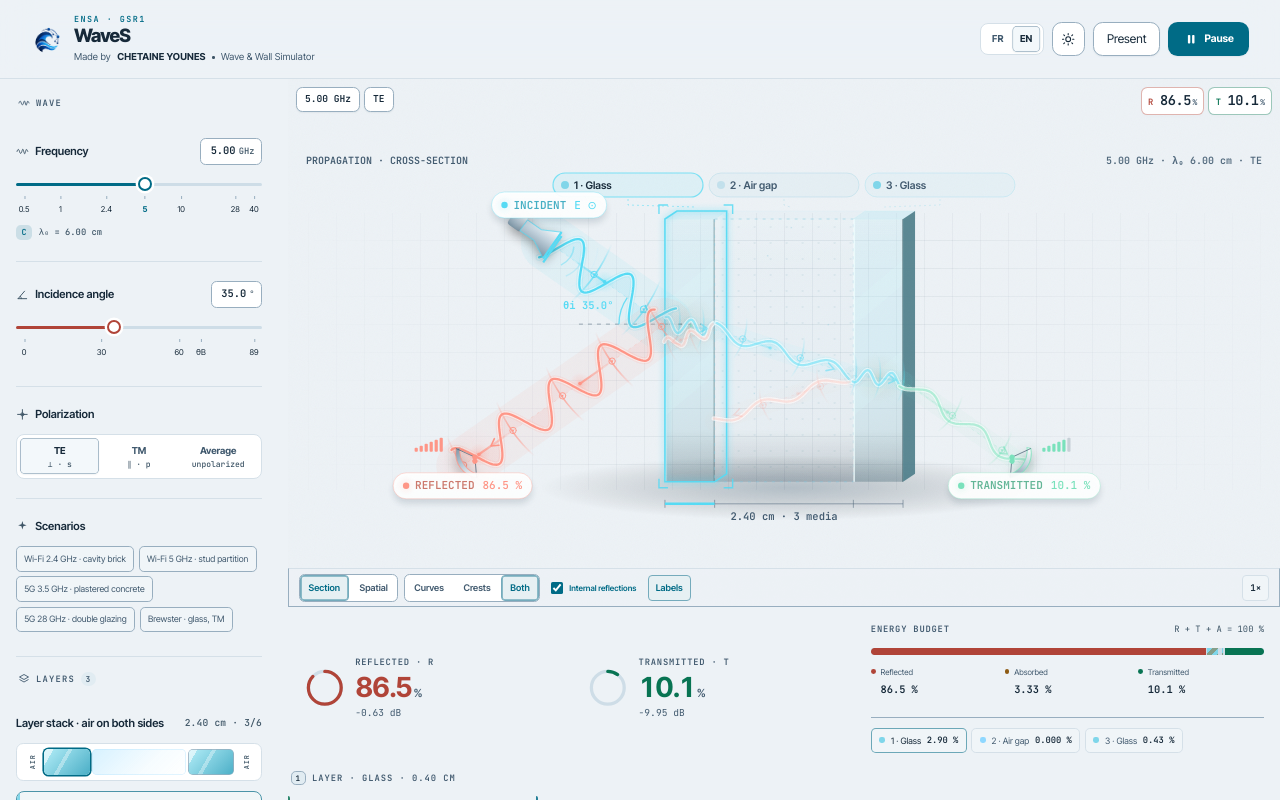
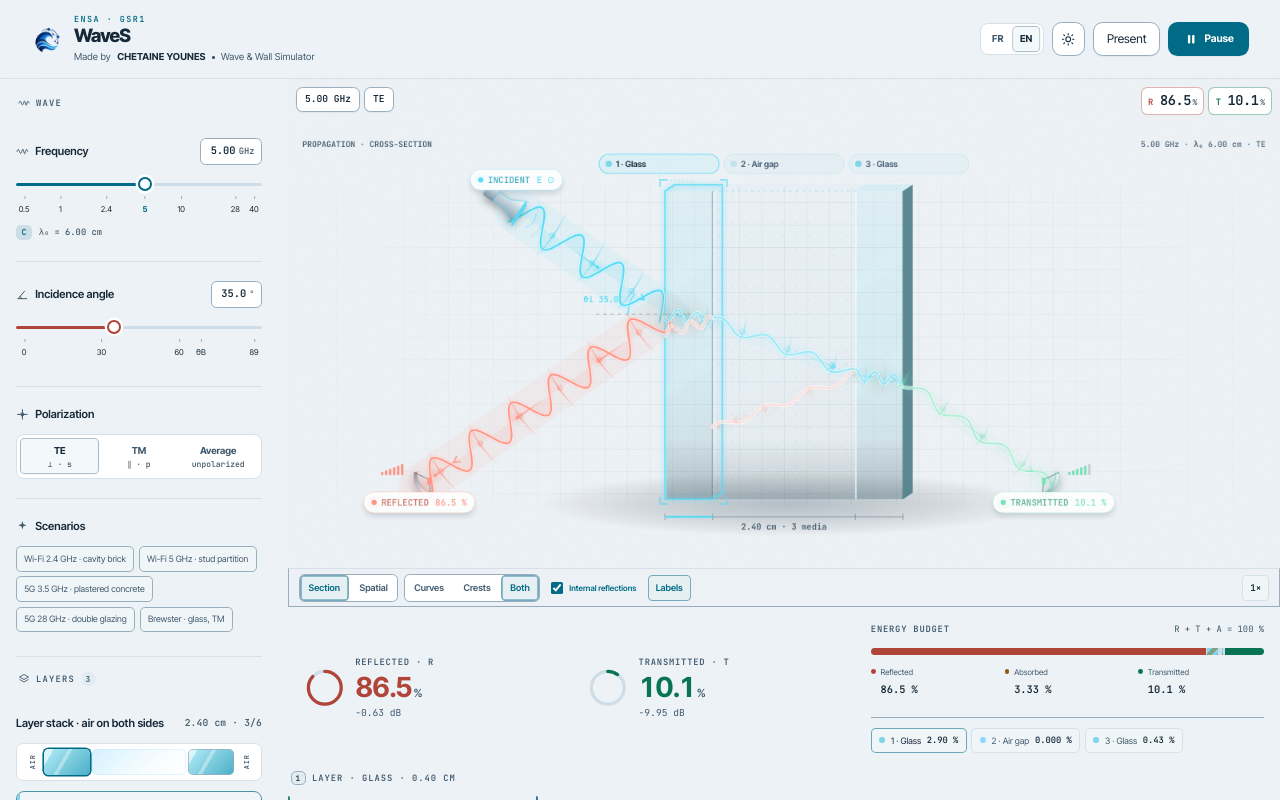
Before and after one commit to FYI88/WAVES, a React (Vite) app: page / in a window 1280 px wide. Built offline with nearby package versions, Linux system fonts and the light colour scheme.

Commit message:
Canvas: size drawings in layout px (rect ÷ page zoom) so desktop zoom is a uniform optical shrink; scale pointer math likewise

```diff
--- a/src/App.tsx
+++ b/src/App.tsx
@@ -751,6 +751,12 @@ interface CanvasSize {
   dpr: number;
 }
 
+function cssZoom(): number {
+  if (typeof document === "undefined") return 1;
+  const z = parseFloat(getComputedStyle(document.body).zoom || "1");
+  return z > 0 && Number.isFinite(z) ? z : 1;
+}
+
 function useCanvasSize(ref: RefObject<HTMLCanvasElement | null>): CanvasSize {
   const [size, setSize] = useState<CanvasSize>({ w: 0, h: 0, dpr: 1 });
   useEffect(() => {
@@ -759,10 +765,17 @@ function useCanvasSize(ref: RefObject<HTMLCanvasElement | null>): CanvasSize {
     const update = () => {
       const r = el.getBoundingClientRect();
       const dpr = Math.min(window.devicePixelRatio || 1, 2);
+      // getBoundingClientRect is already shrunk by page zoom: size the drawing
+      // in layout px so zoom is a uniform optical shrink. The renderers (their
+      // `compact` branches and absolute-px constants like lambdaPx) then behave
+      // exactly as at zoom 1.
+      const z = cssZoom();
+      const w = r.width / z;
+      const h = r.height / z;
       setSize((prev) =>
-        prev.w === r.width && prev.h === r.height && prev.dpr === dpr
+        prev.w === w && prev.h === h && prev.dpr === dpr
           ? prev
-          : { w: r.width, h: r.height, dpr },
+          : { w, h, dpr },
       );
     };
     update();
@@ -1081,7 +1094,8 @@ function RayScene(props: {
 
   const hit = (event: ReactPointerEvent<HTMLCanvasElement>) => {
     const bounds = event.currentTarget.getBoundingClientRect();
-    const point = { x: event.clientX - bounds.left, y: event.clientY - bounds.top };
+    const z = cssZoom();
+    const point = { x: (event.clientX - bounds.left) / z, y: (event.clientY - bounds.top) / z };
     const tile = layout.current.tiles?.find(item => point.x >= item.x0 && point.x <= item.x1 && point.y >= item.y0 && point.y <= item.y1);
     if (tile) return tile.index;
     const polygons = layout.current.polygons;
@@ -1111,8 +1125,8 @@ function RayScene(props: {
         setHover(hit(event));
         const d = drag.current;
         if (d && view === "spatial") {
-          const dx = event.clientX - d.x;
-          const dy = event.clientY - d.y;
+          const dx = (event.clientX - d.x) / cssZoom();
+          const dy = (event.clientY - d.y) / cssZoom();
           if (Math.abs(dx) + Math.abs(dy) > 3) d.moved = true;
           if (d.moved) {
             setOrbit(o => ({
@@ -1274,7 +1288,8 @@ function AngleChart(props: {
 
   const angleFromEvent = (e: ReactPointerEvent<HTMLCanvasElement>) => {
     const r = e.currentTarget.getBoundingClientRect();
-    const a = ((e.clientX - r.left - PAD.l) / (r.width - PAD.l - PAD.r)) * 90;
+    const x = (e.clientX - r.left) / cssZoom();
+    const a = ((x - PAD.l) / Math.max(1, size.w - PAD.l - PAD.r)) * 90;
     return Math.round(clamp(a, 0, 89) * 2) / 2;
   };
 
@@ -1516,7 +1531,7 @@ function FieldChart(props: {
       aria-label="Field magnitude profile through the wall"
       onPointerMove={(e) => {
         const r = e.currentTarget.getBoundingClientRect();
-        setHover(e.clientX - r.left);
+        setHover((e.clientX - r.left) / cssZoom());
       }}
       onPointerLeave={() => setHover(null)}
     />
```
